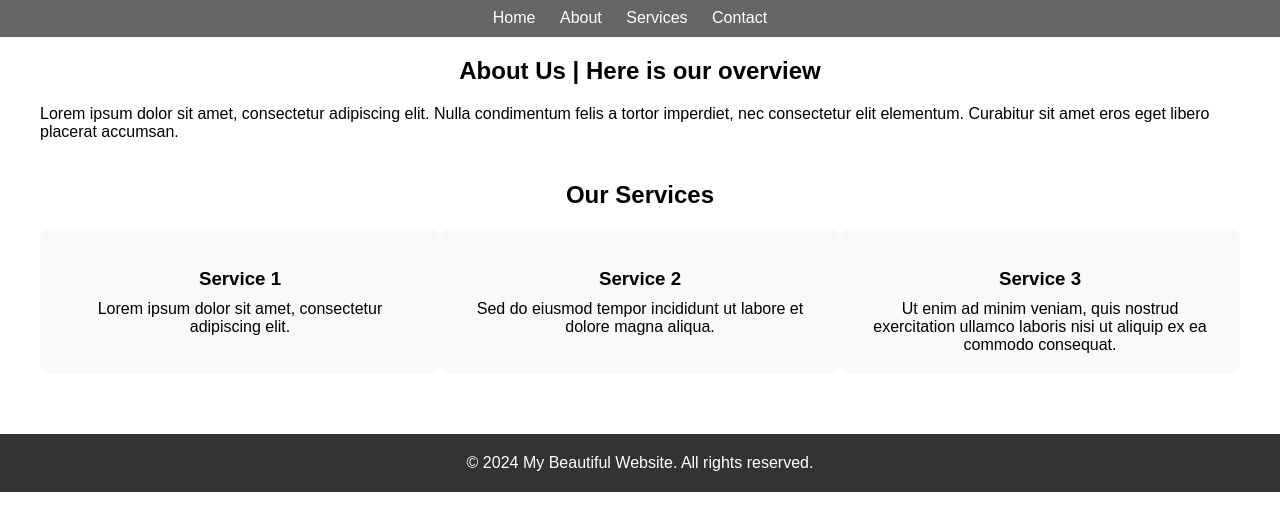
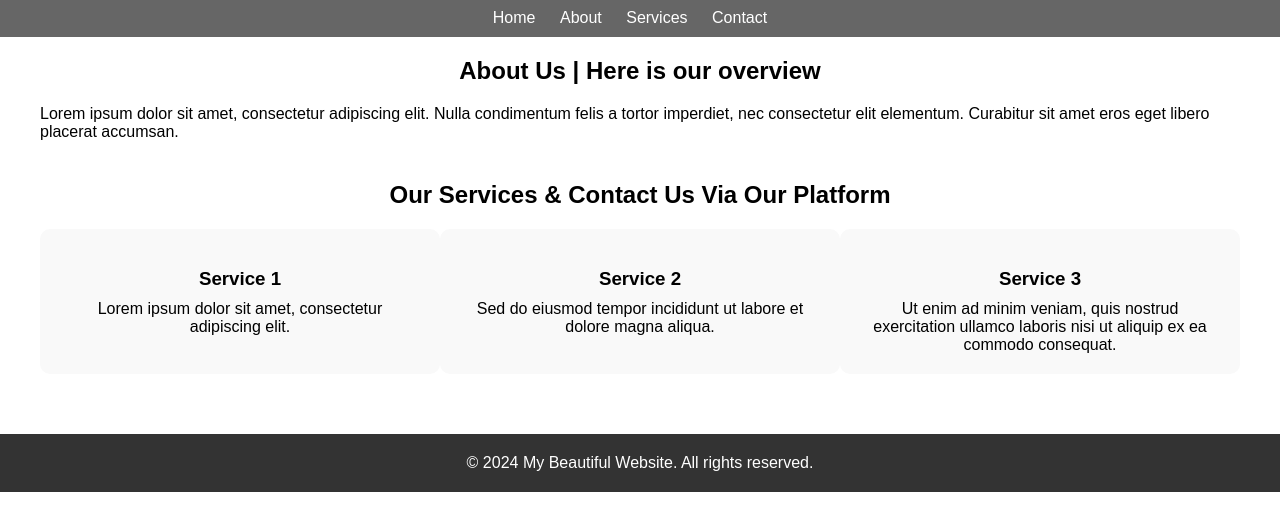
Before and after one commit to key-joshua/git-version-control-cohort-32, a plain HTML site: page index.html in a window 1280 px wide. Shown: the part 78-608 px from the top of the page. Drawn offline with Linux system fonts and the light colour scheme.

Commit message:
conflict scenario

```diff
--- a/index.html
+++ b/index.html
@@ -32,7 +32,7 @@
             </section>
 
             <section>
-                <h2>Our Services</h2>
+                <h2>Our Services & Contact Us Via Our Platform</h2>
                 <div class="services">
                     <div class="service">
                         <h3>Service 1</h3>
```
